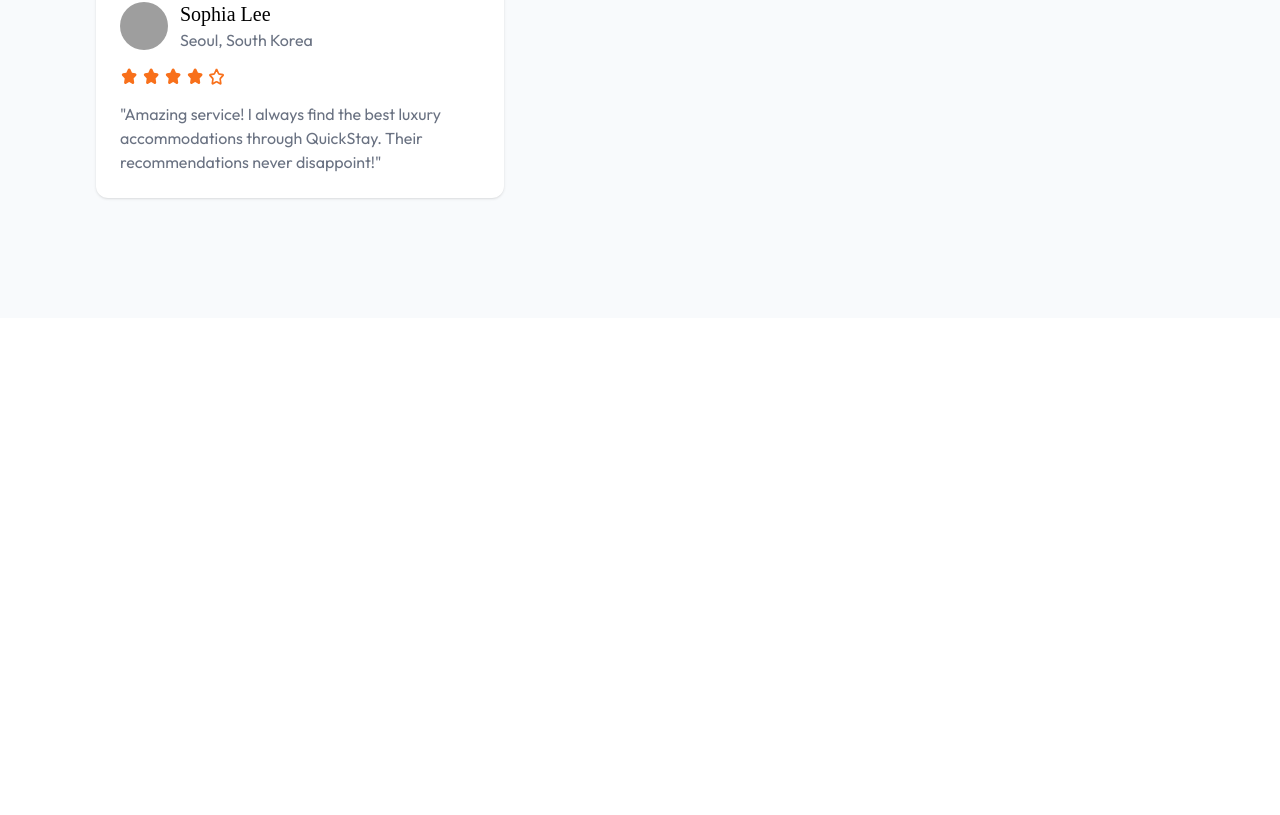
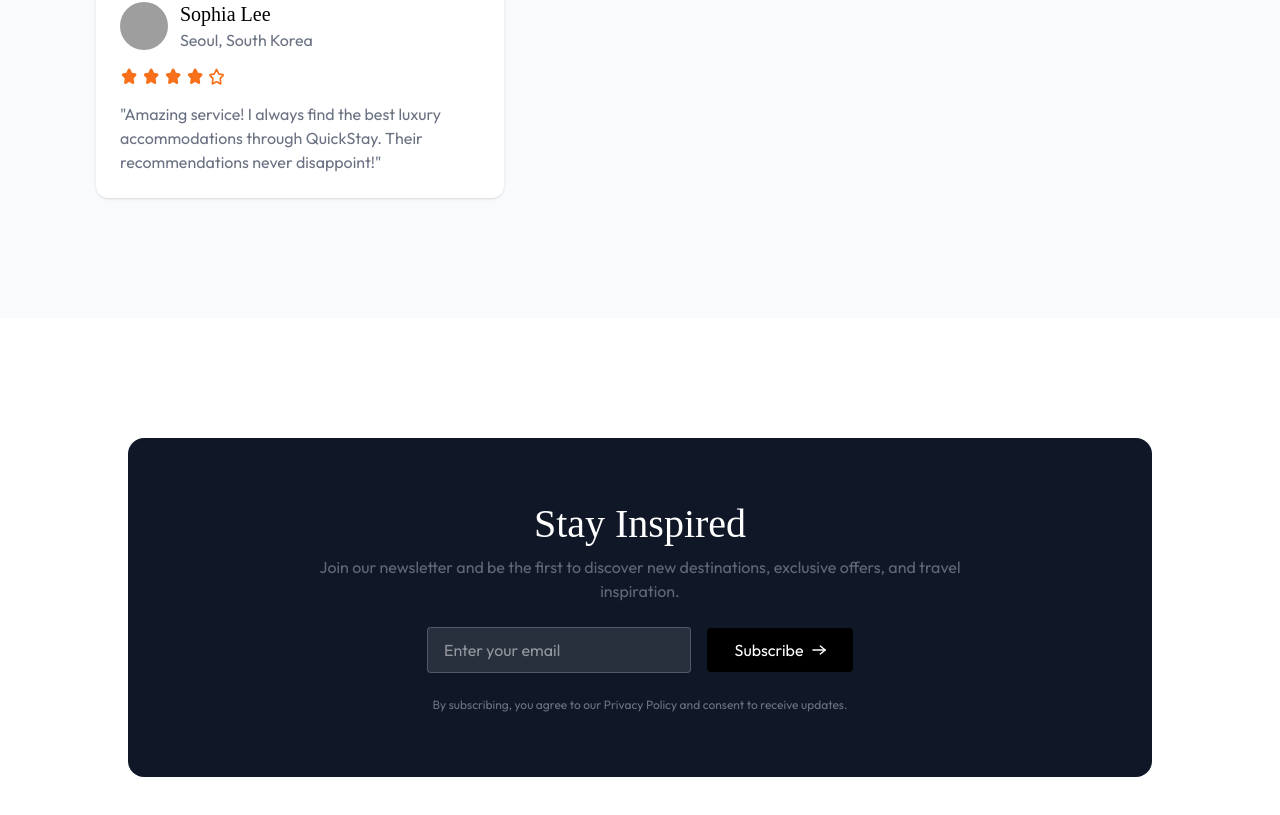
Before and after one commit to VikasKumar281/QuickStay, a React (Vite) app in the folder client/: page / in a window 1280 px wide. Shown: the part 3102-3917 px from the top of the page. Before the commit the page ends 3420 px from the top, so only its background shows below. Built offline with nearby package versions, Linux system fonts and the light colour scheme; no server answers; grey boxes are pictures that could not be loaded; a web font is replaced by a local one.

Commit message:
Created a Newsletter Subscription Section

```diff
--- /dev/null
+++ b/client/src/components/Newsletter.jsx
@@ -0,0 +1,28 @@
+import React from 'react'
+import { assets } from "../assets/assets";
+import Title from './Title';
+
+
+const Newsletter = () => {
+  return (
+    <div className="flex flex-col items-center max-w-5xl lg:w-full rounded-2xl px-4 py-12 md:py-16 mx-2 lg:mx-auto my-30 bg-gray-900 text-white">
+
+           <Title title="Stay Inspired" subTitle="Join our newsletter and be the first to discover new destinations, exclusive offers, and travel inspiration." />
+
+            <div className="flex flex-col md:flex-row items-center justify-center gap-4 mt-6">
+
+                <input type="text" className="bg-white/10 px-4 py-2.5 border border-white/20 rounded outline-none max-w-66 w-full" placeholder="Enter your email" />
+
+                <button className="flex items-center justify-center gap-2 group bg-black px-4 md:px-7 py-2.5 rounded active:scale-95 transition-all">Subscribe
+                   <img src={assets.arrowIcon} alt='arrow-icon' className='w-3.5 invert group-hover:translate-x-1 transition-all' />
+                </button>
+
+            </div>
+
+            <p className="text-gray-500 mt-6 text-xs text-center">By subscribing, you agree to our Privacy Policy and consent to receive updates.</p>
+
+        </div>
+  );
+};
+
+export default Newsletter;
--- a/client/src/pages/Home.jsx
+++ b/client/src/pages/Home.jsx
@@ -3,6 +3,7 @@
 import FeatureDestination from '../components/FeatureDestination';
 import ExclusiveOffers from '../components/ExclusiveOffers';
 import Testimonial from '../components/Testimonial';
+import Newsletter from '../components/Newsletter';
 
 const Home = () => {
   return (
@@ -11,7 +12,7 @@
         <FeatureDestination />
         <ExclusiveOffers />
         <Testimonial/>
-
+        <Newsletter/>
     </>
   )
 }
```
Also changed, not shown: 1 other file (tests, documents, lock files or other folders).
